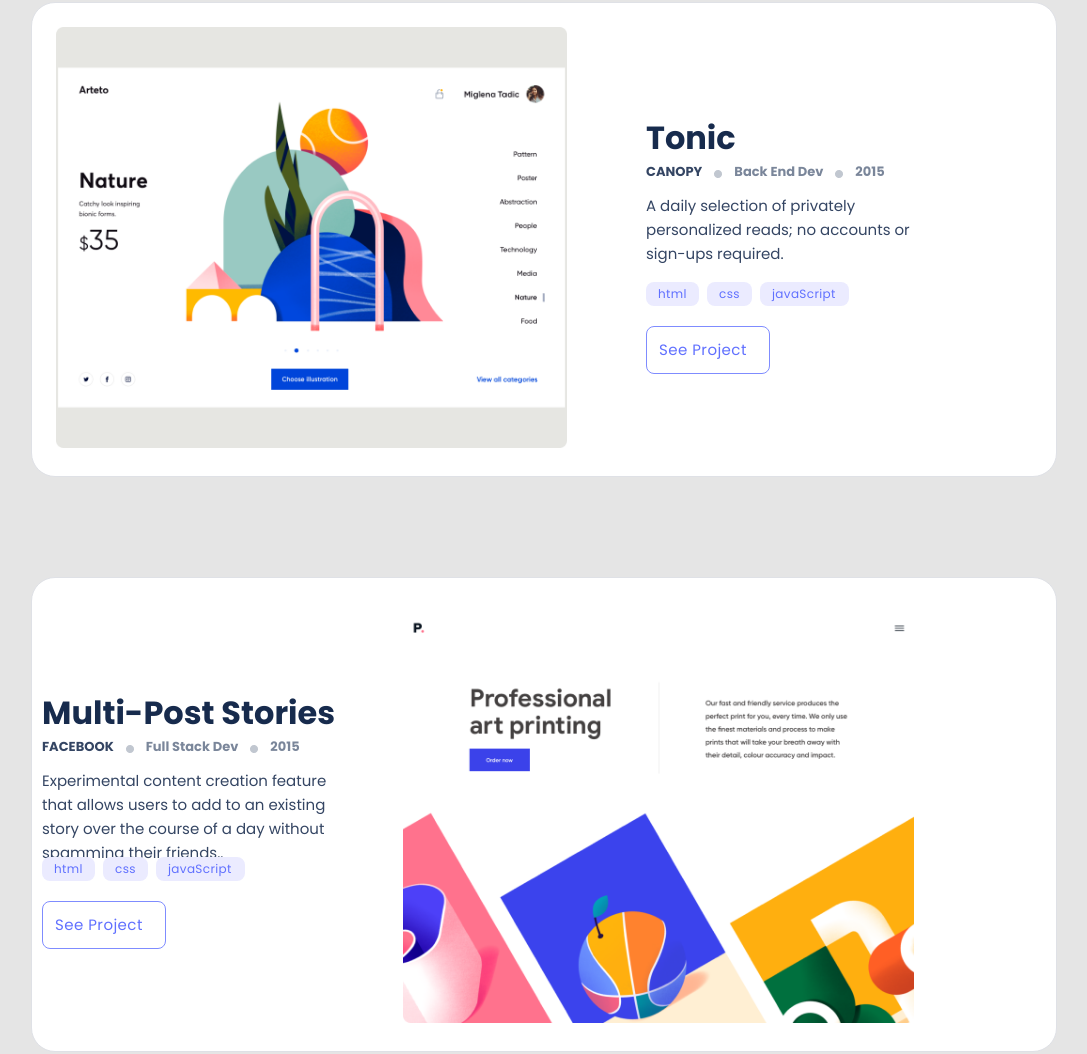
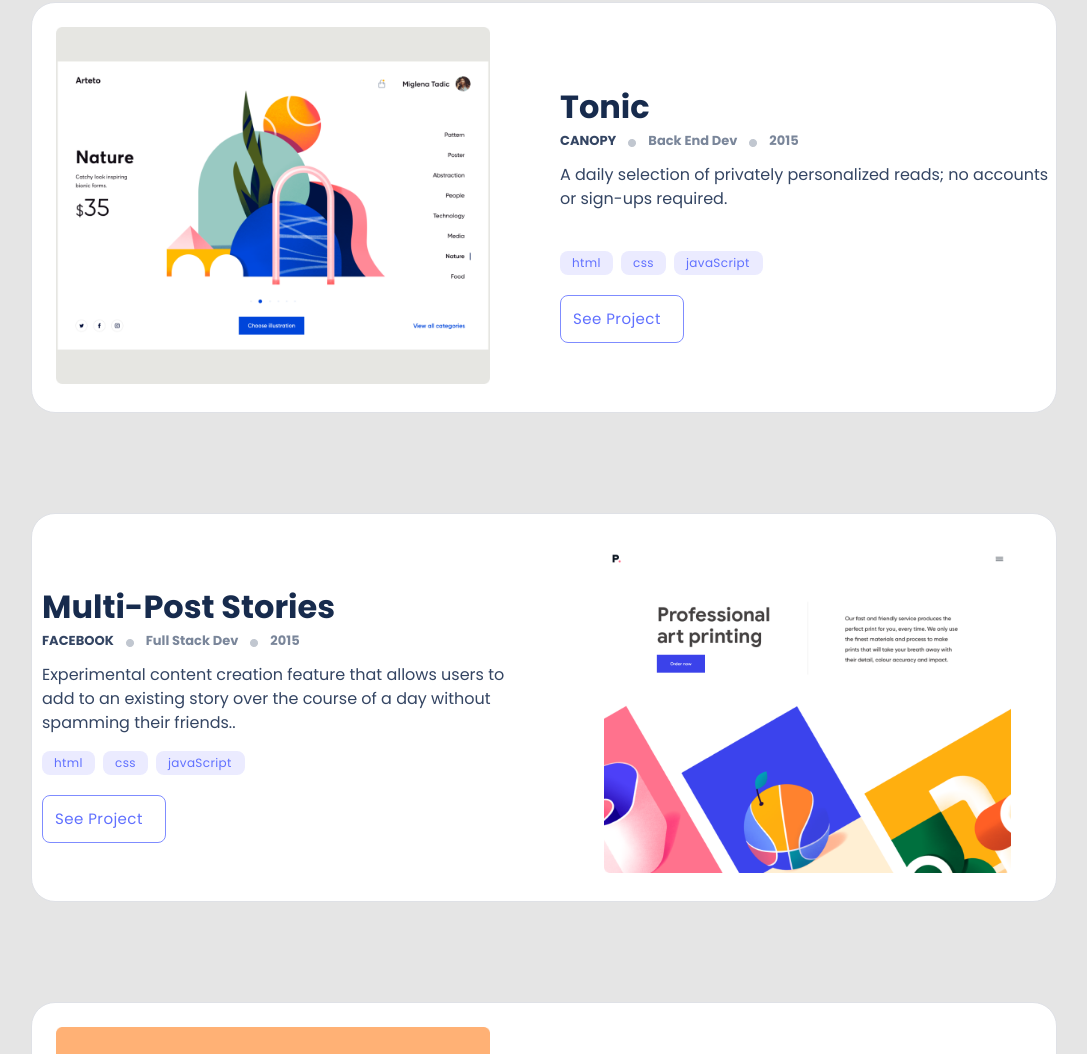
Before and after one commit to Balikuddembe/Personal-Portfolio, a website: page index.html in a window 1280 px wide. Shown: the part 1190-2244 px from the top of the page, without its empty margins (96-1183 px from the left). Drawn offline with Linux system fonts and the light colour scheme.

Commit message:
Fixing Code Review Comments

```diff
--- a/index.css
+++ b/index.css
@@ -1,7 +1,6 @@
 @import url("https://fonts.googleapis.com/css2?family=Poppins:ital,wght@1,100&display=swap");
 
-@media screen and (max-width: 992px) and (min-width: 768px),
-  (min-width: 993px) {
+@media screen and (max-width: 992px) and (min-width: 768px), (min-width: 993px) {
   body {
     background: #e5e5e5;
     margin: 0;
@@ -167,6 +166,8 @@
     display: flex;
     gap: 46px;
     align-items: center;
+    border: 1px solid #dfe1e6;
+    border-radius: 24px;
   }
 
   .snapshot {
@@ -239,14 +240,14 @@
 
   .description-2 {
     position: static;
-    width: 295px;
+    width: 496px;
     height: 76px;
     left: 0;
     top: 92px;
     font-family: "Poppins", sans-serif;
     font-style: normal;
-    font-weight: normal;
-    font-size: 15px;
+    font-weight: 400;
+    font-size: 16px;
     line-height: 24px;
     color: #344563;
     flex: none;
```
